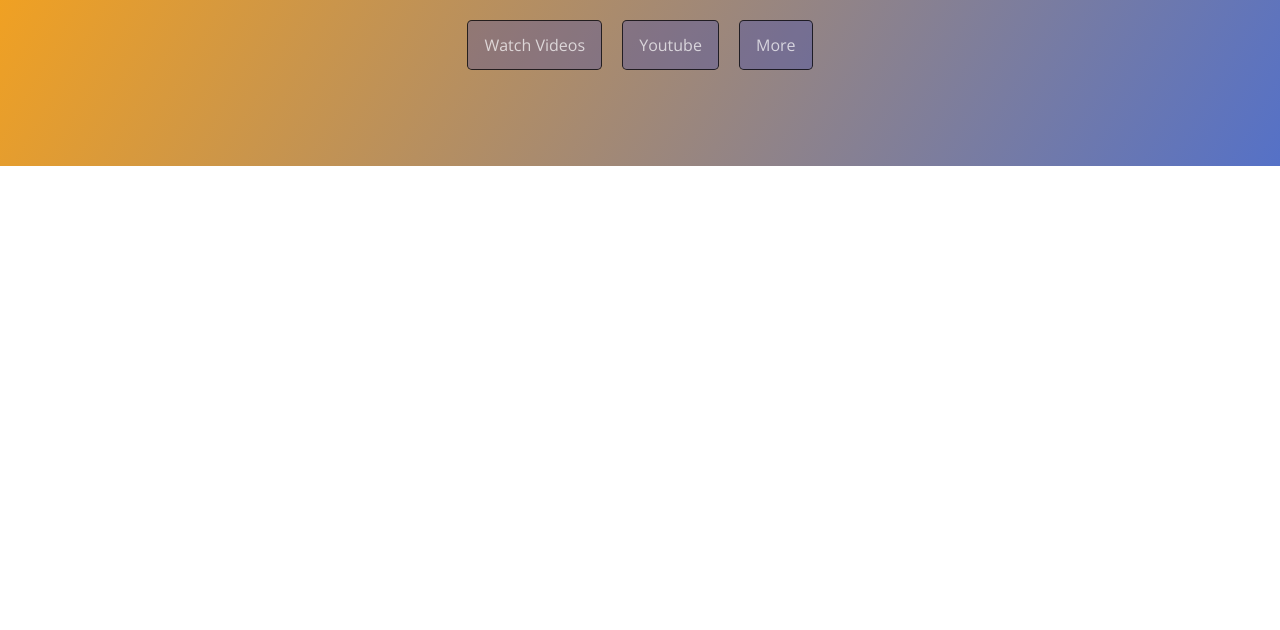
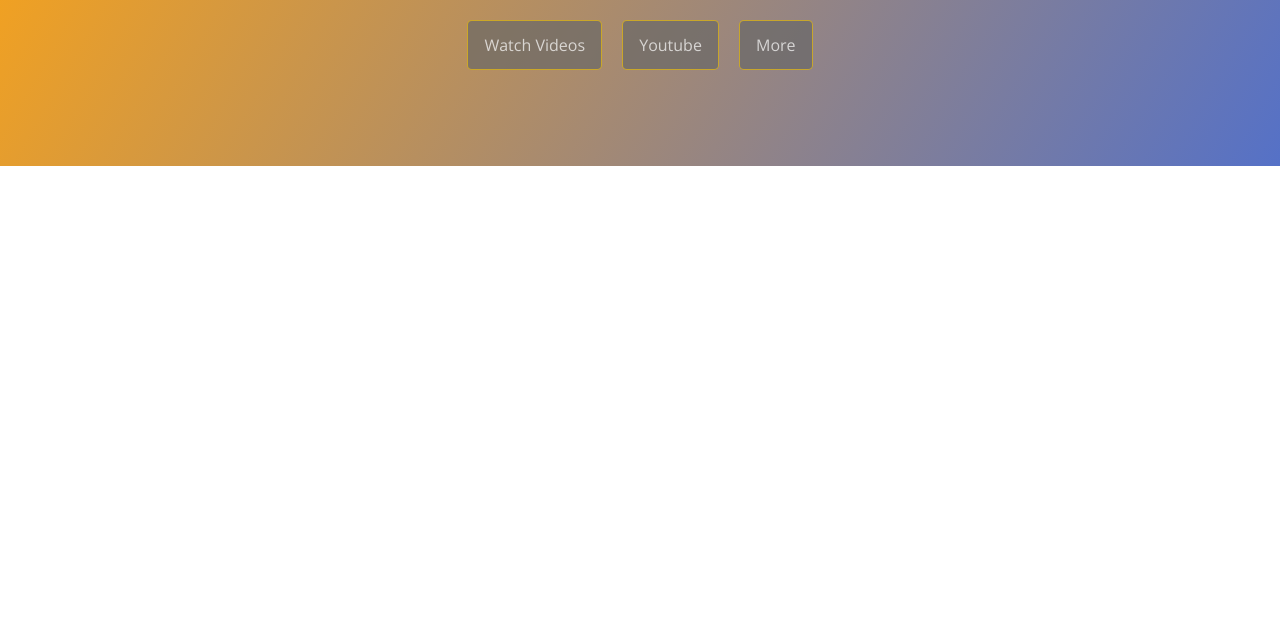
Before and after one commit to PatenaudeFilms/home, a plain HTML site: page index.html in a window 1280 px wide. Shown: the part 170-800 px from the top of the page. Drawn offline with nearby package versions, Linux system fonts and the light colour scheme.

Commit message:
Update stylesheet.css

```diff
--- a/stylesheets/stylesheet.css
+++ b/stylesheets/stylesheet.css
@@ -19,8 +19,8 @@ a {
   display: inline-block;
   margin-bottom: 1rem;
   color: rgba(255, 255, 255, 0.7);
-    background-color: rgba(28, 49, 189, 0.25);
-  border-color: rgba(0, 0, 0, 0.74);
+    background-color: rgba(102, 102, 102, 0.68);
+  border-color: rgba(255, 204, 0, 0.6);
   border-style: solid;
   border-width: 1px;
   border-radius: 0.3rem;
```
